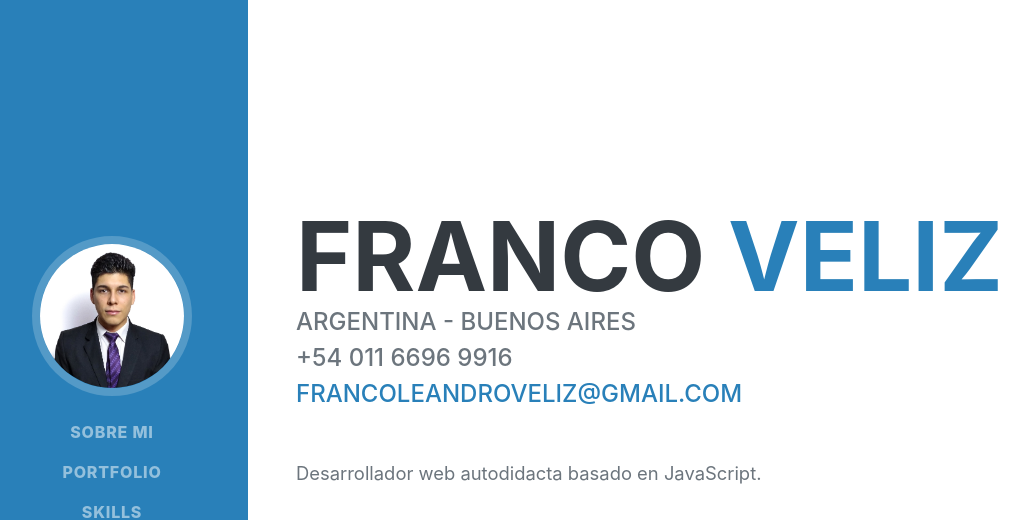
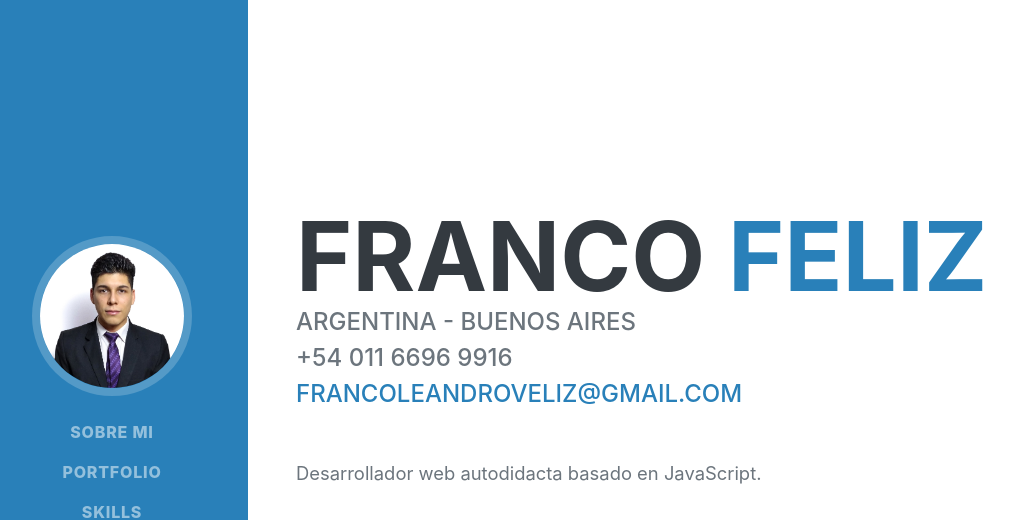
Before and after one commit to Francoveliz/Personal-portfolio, a website built with Parcel: page index.html in a window 1280 px wide. Shown: the top 520 px of the page, without its empty margins (24-1053 px from the left). Built offline with nearby package versions, Linux system fonts and the light colour scheme; a web font is replaced by a local one.

Commit message:
clone test

```diff
--- a/index.html
+++ b/index.html
@@ -51,7 +51,7 @@
       <div class="resume-section-content">
         <h1 class="mb-0">
           Franco
-          <span class="text-primary">Veliz</span>
+          <span class="text-primary">Feliz</span>
         </h1>
         <div class="subheading mb-5">
           Argentina - Buenos Aires <br>
```
